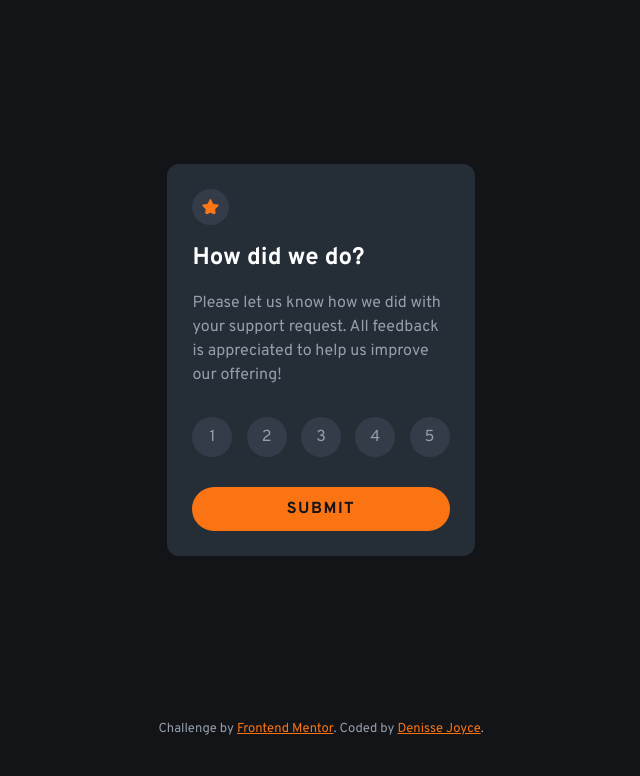
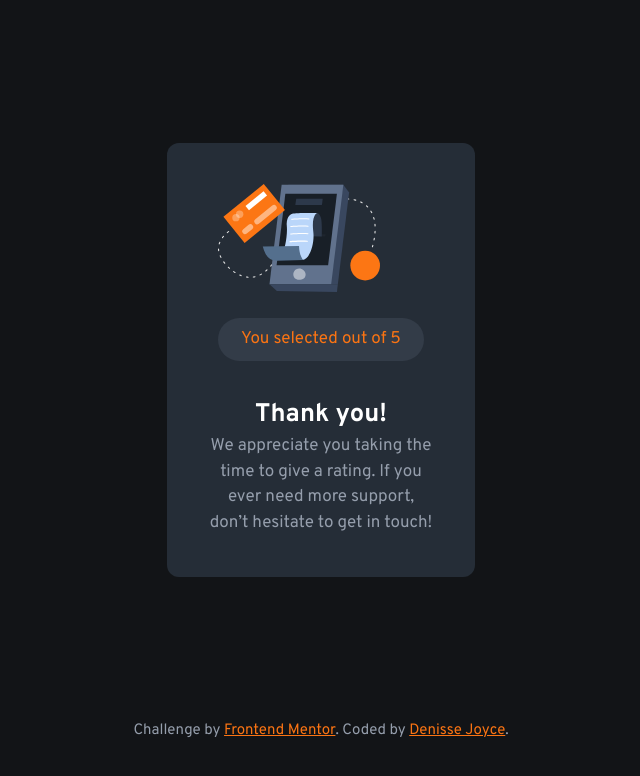
Before and after one commit to denissejoyce/interactive-rating-component-main, a plain HTML site: page index.html in a window 1280 px wide. Both pictures are taken after a click on the button "SUBMIT". Shown: the whole page, without its empty margins (319-959 px from the left). Drawn offline with Linux system fonts and the light colour scheme.

Commit message:
solution update 🚀

```diff
--- a/index.html
+++ b/index.html
@@ -40,16 +40,26 @@
           is appreciated to help us improve our offering!
         </p>
         <section class="rating">
-          <span class="btn base btn__rating">1</span>
-          <span class="btn base btn__rating">2</span>
-          <span class="btn base btn__rating">3</span>
-          <span class="btn base btn__rating">4</span>
-          <span class="btn base btn__rating">5</span>
+          <span class="btn base btn__rating"
+            >1<span class="sr-only">star</span></span
+          >
+          <span class="btn base btn__rating"
+            >2<span class="sr-only">star</span></span
+          >
+          <span class="btn base btn__rating"
+            >3<span class="sr-only">star</span></span
+          >
+          <span class="btn base btn__rating"
+            >4<span class="sr-only">star</span></span
+          >
+          <span class="btn base btn__rating"
+            >5<span class="sr-only">star</span></span
+          >
         </section>
-        <button class="btn btn__submit">Submit</button>
+        <button class="btn btn__submit" onclick="getRating()">Submit</button>
       </article>
 
-      <article class="card card--thankYou hidden">
+      <article class="card card--thankYou">
         <section>
           <h2>Thank you!</h2>
           <p>
@@ -58,8 +68,14 @@
           </p>
         </section>
         <div>
-          <img src="images/illustration-thank-you.svg" alt="" />
-          <p>You selected <span class="user__rating"></span> out of 5</p>
+          <img
+            src="images/illustration-thank-you.svg"
+            alt=""
+            aria-hidden="true"
+          />
+          <p class="rating__info">
+            You selected <span class="user__rating"></span> out of 5
+          </p>
         </div>
       </article>
     </main>
--- a/js/script.js
+++ b/js/script.js
@@ -1,20 +1,39 @@
 'use strict';
 
 const ratings = document.getElementsByClassName('btn__rating');
+const cardRating = document.getElementsByClassName('card--rating')[0];
+const cardToast = document.getElementsByClassName('card--thankYou')[0];
+const rating = document.getElementsByClassName('user__rating')[0];
+let userRating;
 
 for (let ind = 0; ind < ratings.length; ind++) {
+  // hover effect
   ratings[ind].addEventListener('mouseover', function () {
     ratings[ind].classList.add('hover');
   });
+
+  // after hover
   ratings[ind].addEventListener('mouseout', function () {
     ratings[ind].classList.remove('hover');
-    ratings[ind].classList.remove('base');
 
     ratings[ind].classList.add('after');
     setTimeout(() => {
       ratings[ind].classList.remove('after');
     }, 500);
   });
+
+  // click rating
+  ratings[ind].addEventListener('click', function () {
+    if (ind > 0) {
+      ratings[ind - 1].classList.add('after');
+    }
+    ratings[ind].classList.add('clicked');
+    userRating = ind + 1;
+  });
 }
 
-function getRating() {}
+function getRating() {
+  cardRating.style.display = 'none';
+  cardToast.style.display = 'flex';
+  rating.textContent = userRating;
+}
--- a/scss/base/_boilerplate.scss
+++ b/scss/base/_boilerplate.scss
@@ -15,7 +15,7 @@ body {
 }
 
 .attribution {
-  font-size: 13px;
+  font-size: clamp(0.75rem, 3.467vw, 0.938rem);
   text-align: center;
 }
 
--- a/scss/base/_typography.scss
+++ b/scss/base/_typography.scss
@@ -3,6 +3,7 @@
 body {
   color: $font-body;
   font-family: "Overpass", serif;
+  font-size: clamp(0.813rem, 4vw, 1.063rem);
 
   a {
     color: $accent;
@@ -16,18 +17,18 @@ body {
     .btn__submit {
       color: $bg;
       font-weight: 700;
-      letter-spacing: 1.5px;
+      letter-spacing: 0.094rem;
       text-transform: uppercase;
     }
 
-    // .before,
-    // .btn__rating:hover {
-    //   color: $bg;
-    // }
+    .after,
+    .hover,
+    .clicked {
+      color: $bg;
+    }
 
-    .after,
-    .hover {
-      color: $bg;
+    .rating__info {
+      color: $accent;
     }
   }
 }
--- a/scss/components/_buttons.scss
+++ b/scss/components/_buttons.scss
@@ -1,20 +1,11 @@
 @use "../util/" as *;
 
 .btn {
-  // &__rating {
-  //   background-color: $card-1;
-  //   border-radius: 50%;
-  //   width: 40px;
-  //   height: 40px;
-  //   justify-content: center;
-  //   display: inline-flex;
-  //   align-items: center;
-  // }
-
   &__rating {
+    background-color: $card-1;
     border-radius: 50%;
-    width: 40px;
-    height: 40px;
+    width: 2.5rem;
+    height: 2.5rem;
     justify-content: center;
     display: inline-flex;
     align-items: center;
@@ -28,9 +19,9 @@
   &__submit {
     background-color: $accent;
     border: none;
-    border-radius: 25px;
+    border-radius: 1.563rem;
     width: 100%;
-    padding: 10px;
+    padding: 0.625rem;
   }
 
   &__submit:hover {
@@ -42,14 +33,14 @@
 .rating {
   @include toFlex(row, 0);
   justify-content: space-between;
-  margin: 15px 0;
+  margin: 0.938rem 0;
   width: 100%;
-}
-
-.base {
-  background-color: $card-1;
 }
 
 .after {
   background-color: $font-heading;
 }
+
+.clicked {
+  background-color: $accent;
+}
--- a/scss/components/_cards.scss
+++ b/scss/components/_cards.scss
@@ -1,11 +1,11 @@
 @use "../util/" as *;
 
 .card {
-  @include toFlex(column, 15px);
+  @include toFlex(column, 0.938em);
   background-color: $card;
   border-radius: 12px;
   margin: auto 8%;
-  padding: 25px;
+  padding: 1.563em;
   align-items: flex-start;
 
   @include breakpoint(medium) {
@@ -18,7 +18,3 @@
     margin: auto 38%;
   }
 }
-
-.hidden {
-  display: none;
-}
--- a/scss/pages/_rating.scss
+++ b/scss/pages/_rating.scss
@@ -4,6 +4,6 @@
   .star {
     border-radius: 50%;
     background-color: $card-1;
-    padding: 10px;
+    padding: 0.625em;
   }
 }
--- a/scss/pages/_thankYou.scss
+++ b/scss/pages/_thankYou.scss
@@ -0,0 +1,16 @@
+@use "../util/" as *;
+
+.card--thankYou {
+  @include toFlex(column-reverse, 0.5em);
+  align-items: center;
+  text-align: center;
+  padding: 2.375em;
+  display: none;
+
+  .rating__info {
+    background-color: $card-1;
+    border-radius: 25px;
+    margin: 1.563em auto;
+    padding: 0.5em 1.375em;
+  }
+}
--- a/scss/util/_mixins.scss
+++ b/scss/util/_mixins.scss
@@ -1,4 +1,4 @@
-@mixin toFlex($direction: column, $gap: 10px) {
+@mixin toFlex($direction: column, $gap: 0.625em) {
   display: flex;
   flex-direction: $direction;
   gap: $gap;
--- a/scss/util/_variables.scss
+++ b/scss/util/_variables.scss
@@ -3,6 +3,6 @@ $font-heading: hsl(0, 0%, 100%);
 $font-body: hsl(217, 12%, 63%);
 $card: hsl(213, 19%, 18%);
 $card-1: hsl(214, 17%, 24%);
-$card-2: hsl(212, 21%, 16%);
-$card-3: hsl(210, 22%, 11%);
+$card-2: hsl(212, 21%, 16%); //update for gradient
+$card-3: hsl(210, 22%, 11%); //update for gradient
 $bg: hsl(216, 12%, 8%);
```
Also changed, not shown: dist/main.css, 3 other files.
